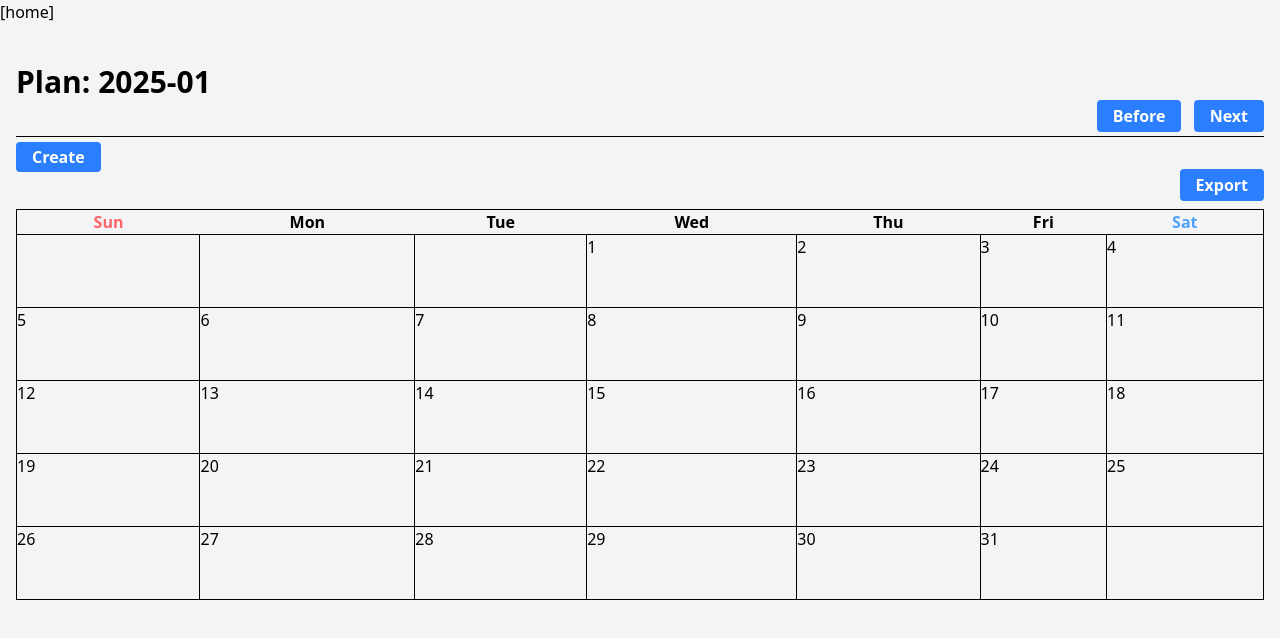
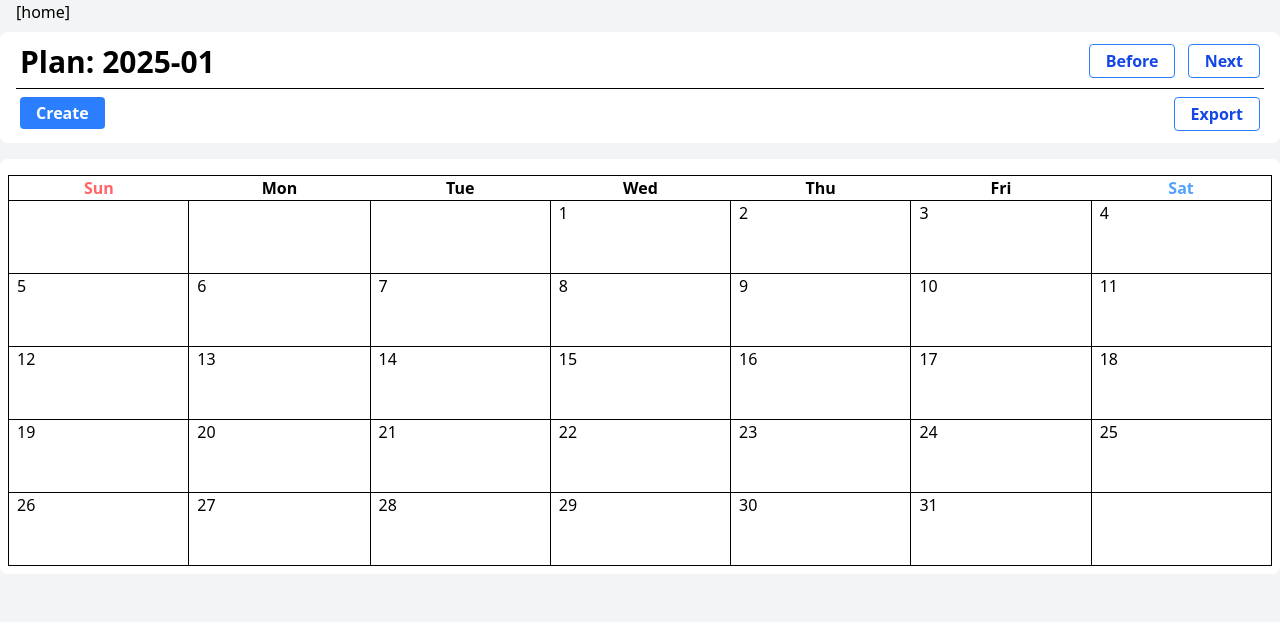
Before and after one commit to kuc-arc-f/tauri_1ex, a SvelteKit app in the folder tauri-svelte-app/: page /plan in a window 1280 px wide. Shown: the top 638 px of the page. Built offline with nearby package versions, Linux system fonts and the light colour scheme; no server answers.

Commit message:
up, 0110a3

```diff
--- a/tauri-svelte-app/src/routes/plan/+page.svelte
+++ b/tauri-svelte-app/src/routes/plan/+page.svelte
@@ -11,7 +11,6 @@ import CrudIndex from "./CrudIndex";
 import Plan from "./Plan";
 import moment from 'moment'
 //import LibAuth from '$lib/LibAuth';
-//import HttpCommon from '$lib/HttpCommon';
 import IndexRow from './IndexRow.svelte';
 import ModalShow from "./ModalShow.svelte";
 import ModalEdit from "./ModalEdit.svelte";
@@ -119,34 +118,37 @@ console.log("parentShowFunction=", id);
 </script>
 
 <!-- MarkUp -->
-<a href="/"> [home] </a>
-<div class="container mx-auto px-4 py-8">
-  <div class = "row mt-2">
-      <div class="col-md-6">
+<a class="mx-4 my-2" href="/"> [home] </a>
+<div class="container mx-auto pt-0 pb-8">
+  <div class = "mt-2 bg-white px-4 py-2 rounded-lg">
+    <div class="flex flex-row">
+      <div class="flex-1 p-1">
         <h1 class="text-3xl font-bold">Plan: {month_str}</h1>
       </div>
-      <div class="col-md-6 text-end">
-          <button on:click={changeBefore} class="btn btn-outline-primary">
+      <div class="flex-1 p-1 text-end">
+        <button on:click={changeBefore} class="btn btn-outline-blue">
           <i class="fas fa-arrow-circle-left"></i> Before
         </button>
-          <button on:click={changeAfter} class="btn btn-outline-primary ml-2">
+        <button on:click={changeAfter} class="btn btn-outline-blue ml-2">
             Next <i class="fas fa-arrow-circle-right"></i>
         </button>
       </div>
     </div>
     <hr class="my-1" />
-  <div class="row mt-2">
-    <div class="col-md-6">
-        <a href={`/plan/create`} class="btn btn-primary">Create
+    <div class="flex flex-row">
+      <div class="flex-1 p-1 m-0">
+        <a href={`/plan/create`} class="">
+          <button class="btn-blue">Create</button>
         </a>
       </div>
-    <div class="col-md-6 text-end">
-        <button class="btn btn-outline-primary" on:click={exportExcel}>Export</button>
+      <div class="flex-1 text-end p-1 m-0">
+        <button class="btn btn-outline-blue" on:click={exportExcel}>Export</button>
+      </div>
     </div>
   </div>
   <!-- -->
-  <div class="table_box_wrap mb-4">
-      <table class="mt-2 w-full table-auto border">
+  <div class="table_box_wrap mt-4 mb-4 p-2 bg-white rounded-lg">
+      <table class="mt-2 w-full table-auto border ">
         <thead class="border">
           <tr>
             <th class="th_sun text-danger text-red-400">Sun</th>
--- a/tauri-svelte-app/src/routes/plan/IndexRow.svelte
+++ b/tauri-svelte-app/src/routes/plan/IndexRow.svelte
@@ -17,24 +17,28 @@ console.log("editModal= ", id)
 <!-- MarkUp -->
 {#each object as dayObject}
   {#if dayObject.db_none===1}
-  <td class="border align-top">{dayObject.day_disp}
+  <td class="border align-top px-2">{dayObject.day_disp}
        <br />
       <br />
       <br />
   </td>
   {:else}
-  <td class="border w-[14%] align-top pb-4">
+  <td class="border w-[14%] align-top px-2 pb-4">
     {dayObject.day_disp}<br />
     {#if dayObject.content}
-    <a href="#" on:click={() => showModal(dayObject.id)}>{dayObject.content}
+    <a href="#" on:click={() => showModal(dayObject.id)}>
+      {dayObject.content}
     </a>
     {:else}
       <div class="pb-8"></div>
     {/if}
     {#if dayObject.id}
     <div class="">
-      <a href="#" on:click={() => editModal(dayObject.id)} class="btn btn-outline-primary btn-sm td_edit"
-        >Edit
+      <a href="#"
+        ><button
+        on:click={() => editModal(dayObject.id)}
+        class="bg-transparent hover:bg-blue-500 text-blue-700 hover:text-white py-0.5 px-2 border border-blue-500 hover:border-transparent rounded-sm"
+        >Edit</button>
       </a>
     </div>
     {/if}
--- a/tauri-svelte-app/src/routes/plan/create/+page.svelte
+++ b/tauri-svelte-app/src/routes/plan/create/+page.svelte
@@ -33,6 +33,7 @@ const startProc = async function () {
 	}
 }
 onMount(async () => {
+	startProc();
 });
 
 /**
```
Lines whose indentation alone changed are shown as unchanged.
